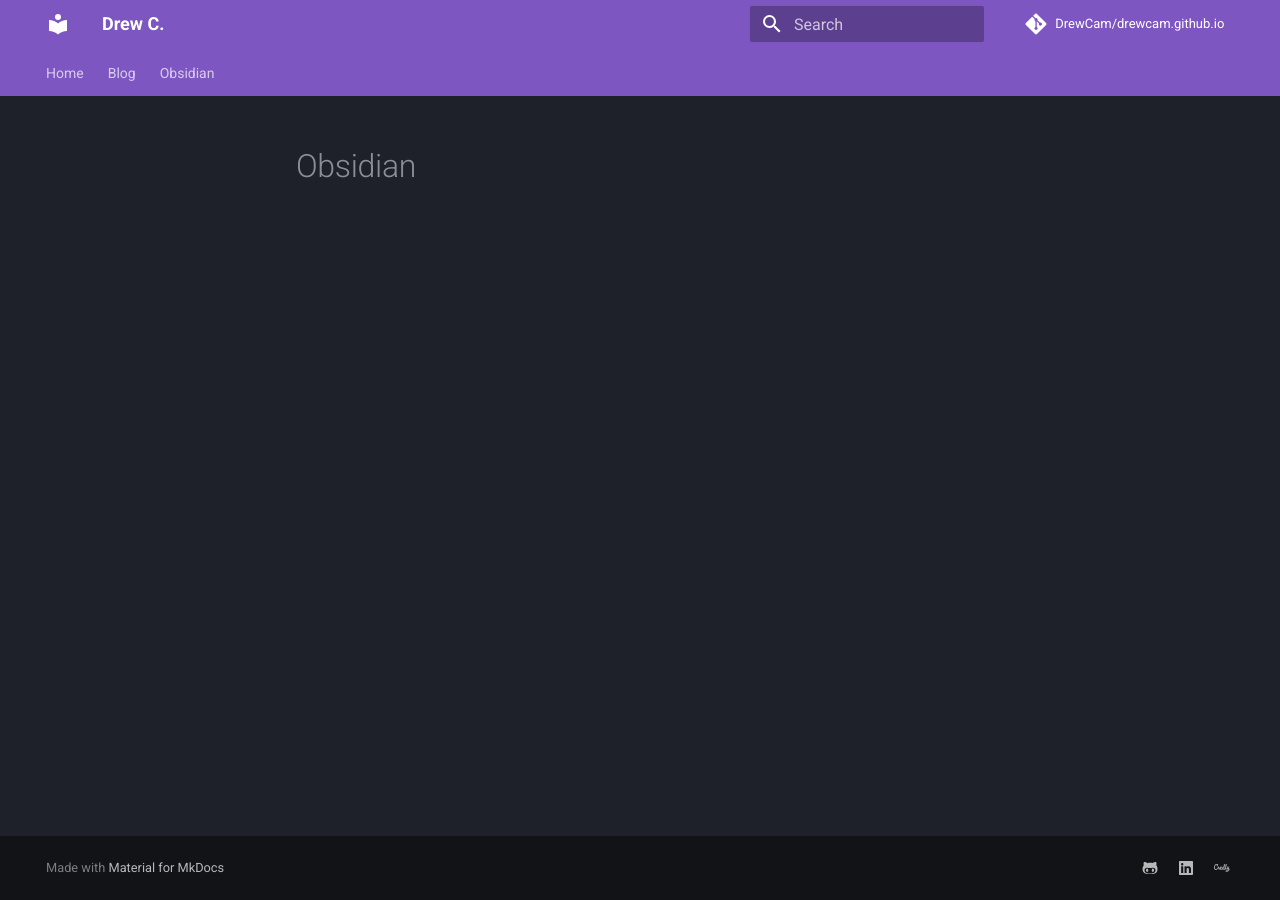
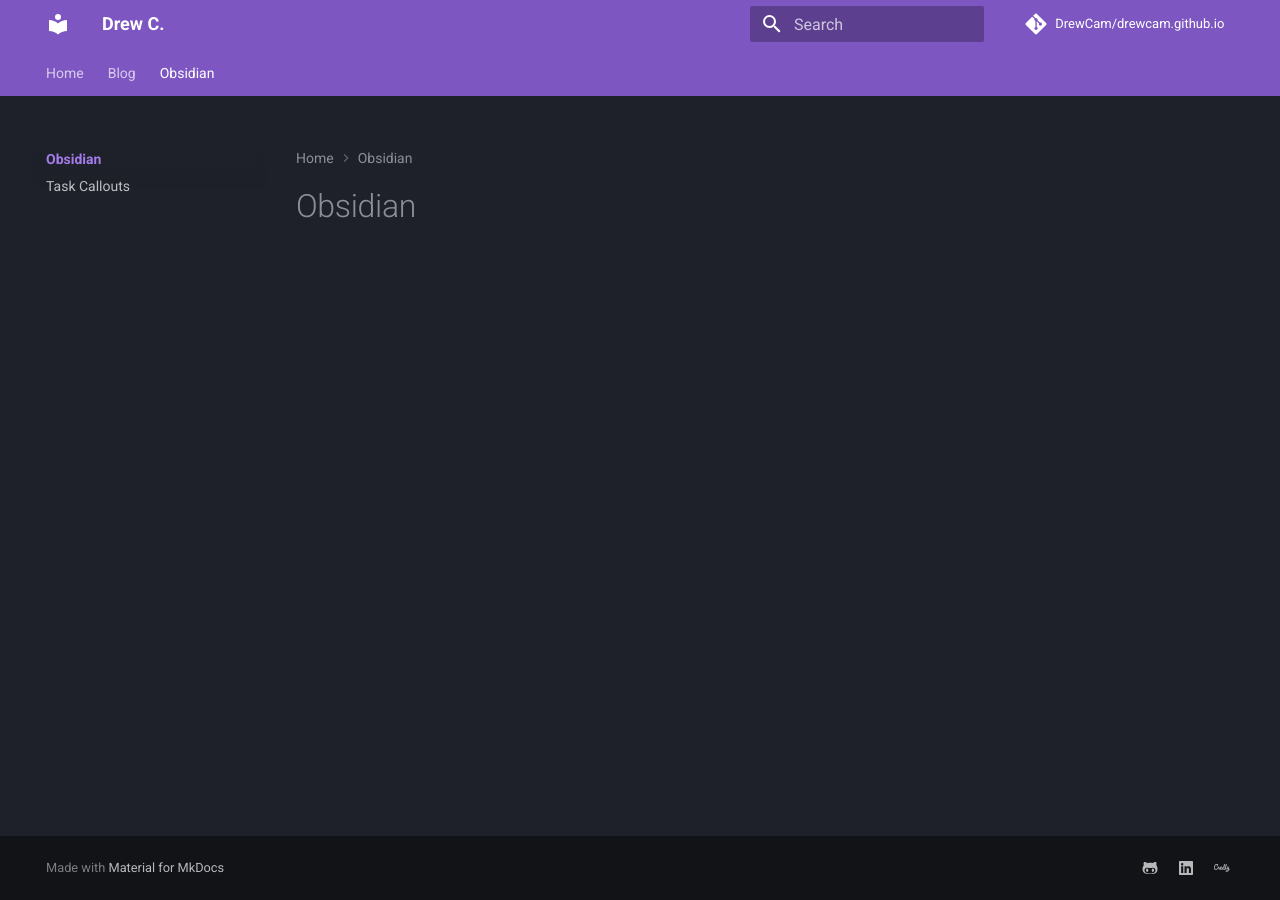
Before and after one commit to DrewCam/drewcam.github.io, an MkDocs documentation site: the page built from docs/Obsidian/index.md, in a window 1280 px wide. Built offline with MkDocs 1.6.1 and Material for MkDocs 9.7.7, drawn with Linux system fonts in a browser that asks for light colours; comment, search, counter and statistics services are not loaded.

Commit message:
Update Obsidian navigation in mkdocs.yml

```diff
--- a/mkdocs.yml
+++ b/mkdocs.yml
@@ -80,6 +80,6 @@ nav:
   - Home: index.md
   - Blog: blog/index.md
   - Obsidian:
-    - obsidian/index.md
-    - Task Callouts: obsidian/task-callouts.md
+    - Obsidian/index.md
+    - Task Callouts: Obsidian/task-callouts.md
   #  - About: about.md
```
